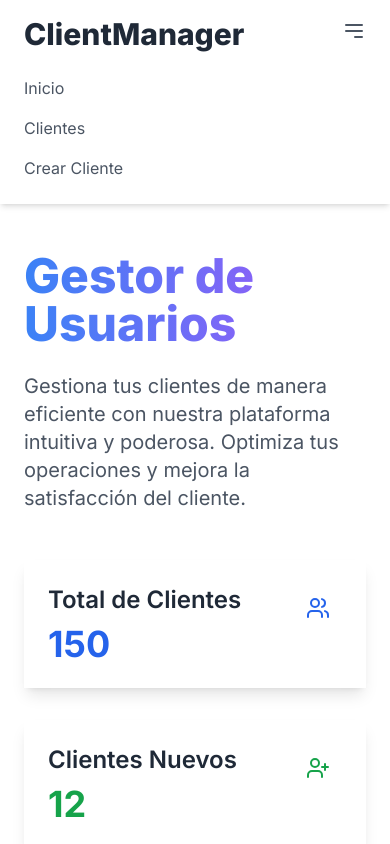
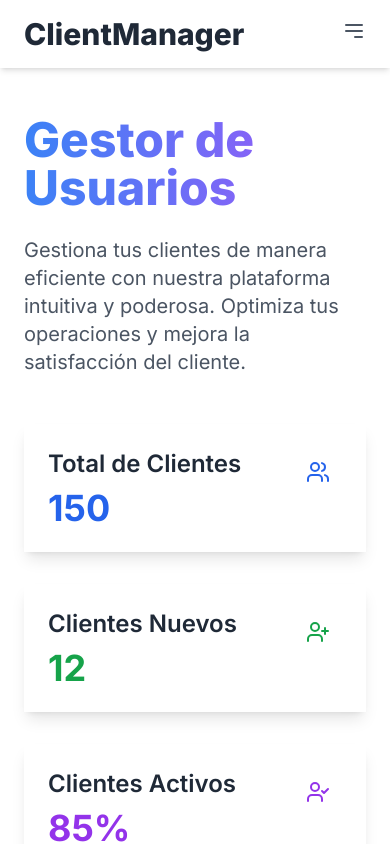
Before and after one commit to SonicWD/FrontEnd-PruebaTecnica, a Next.js app: page / in a window 390 px wide. Shown: the top 844 px of the page. Built offline with nearby package versions, Linux system fonts and the light colour scheme.

Commit message:
Se ajusta responsive de las vistas

```diff
--- a/app/globals.css
+++ /dev/null
@@ -1,69 +0,0 @@
-@tailwind base;
-@tailwind components;
-@tailwind utilities;
-
-@layer base {
-  :root {
-    --background: 0 0% 100%;
-    --foreground: 0 0% 3.9%;
-    --card: 0 0% 100%;
-    --card-foreground: 0 0% 3.9%;
-    --popover: 0 0% 100%;
-    --popover-foreground: 0 0% 3.9%;
-    --primary: 0 0% 9%;
-    --primary-foreground: 0 0% 98%;
-    --secondary: 0 0% 96.1%;
-    --secondary-foreground: 0 0% 9%;
-    --muted: 0 0% 96.1%;
-    --muted-foreground: 0 0% 45.1%;
-    --accent: 0 0% 96.1%;
-    --accent-foreground: 0 0% 9%;
-    --destructive: 0 84.2% 60.2%;
-    --destructive-foreground: 0 0% 98%;
-    --border: 0 0% 89.8%;
-    --input: 0 0% 89.8%;
-    --ring: 0 0% 3.9%;
-    --radius: 0.5rem;
-    --chart-1: 12 76% 61%;
-    --chart-2: 173 58% 39%;
-    --chart-3: 197 37% 24%;
-    --chart-4: 43 74% 66%;
-    --chart-5: 27 87% 67%;
-  }
-
-  .dark {
-    --background: 0 0% 3.9%;
-    --foreground: 0 0% 98%;
-    --card: 0 0% 3.9%;
-    --card-foreground: 0 0% 98%;
-    --popover: 0 0% 3.9%;
-    --popover-foreground: 0 0% 98%;
-    --primary: 0 0% 98%;
-    --primary-foreground: 0 0% 9%;
-    --secondary: 0 0% 14.9%;
-    --secondary-foreground: 0 0% 98%;
-    --muted: 0 0% 14.9%;
-    --muted-foreground: 0 0% 63.9%;
-    --accent: 0 0% 14.9%;
-    --accent-foreground: 0 0% 98%;
-    --destructive: 0 62.8% 30.6%;
-    --destructive-foreground: 0 0% 98%;
-    --border: 0 0% 14.9%;
-    --input: 0 0% 14.9%;
-    --ring: 0 0% 83.1%;
-    --chart-1: 220 70% 50%;
-    --chart-2: 160 60% 45%;
-    --chart-3: 30 80% 55%;
-    --chart-4: 280 65% 60%;
-    --chart-5: 340 75% 55%;
-  }
-}
-
-@layer base {
-  * {
-    @apply border-border;
-  }
-  body {
-    @apply bg-background text-foreground;
-  }
-}
--- a/src/app/page.tsx
+++ b/src/app/page.tsx
@@ -1,3 +1,4 @@
+import React from 'react';
 import Dashboard from '@/components/Dashboard'
 
 export default function HomePage() {
--- a/src/components/Header.tsx
+++ b/src/components/Header.tsx
@@ -1,6 +1,13 @@
-import Link from 'next/link'
+"use client";
+
+import { useState } from 'react';
+import Link from 'next/link';
 
 export default function Header() {
+  const [isMenuOpen, setIsMenuOpen] = useState(false);
+
+  const toggleMenu = () => setIsMenuOpen(!isMenuOpen);
+
   return (
     <header className="bg-white shadow-md">
       <nav className="container mx-auto px-6 py-4">
@@ -25,7 +32,11 @@ export default function Header() {
 
           {/* Menú desplegable para móvil */}
           <div className="md:hidden">
-            <button aria-label="Open Menu" className="text-gray-600 hover:text-gray-800 focus:outline-none focus:ring-2 focus:ring-gray-800">
+            <button
+              aria-label="Open Menu"
+              onClick={toggleMenu}
+              className="text-gray-600 hover:text-gray-800 focus:outline-none focus:ring-2 focus:ring-gray-800"
+            >
               <svg xmlns="http://www.w3.org/2000/svg" className="h-6 w-6" fill="none" viewBox="0 0 24 24" stroke="currentColor">
                 <path strokeLinecap="round" strokeLinejoin="round" strokeWidth="2" d="M4 6h16M4 12h16m-7 6h7" />
               </svg>
@@ -33,8 +44,8 @@ export default function Header() {
           </div>
         </div>
 
-        {/* Mobile navigation (hidden by default) */}
-        <div className="md:hidden mt-4">
+        {/* Mobile navigation */}
+        <div className={`md:hidden mt-4 ${isMenuOpen ? 'block' : 'hidden'}`}>
           <Link href="/" className="block py-2 text-gray-600 hover:text-gray-800">
             Inicio
           </Link>
@@ -47,5 +58,5 @@ export default function Header() {
         </div>
       </nav>
     </header>
-  )
+  );
 }
--- a/tailwind.config.ts
+++ b/tailwind.config.ts
@@ -5,6 +5,8 @@ const config: Config = {
     "./src/pages/**/*.{js,ts,jsx,tsx,mdx}",
     "./src/components/**/*.{js,ts,jsx,tsx,mdx}",
     "./src/app/**/*.{js,ts,jsx,tsx,mdx}",
+    "./src/data/**/*.{js,ts,jsx,tsx,mdx}",
+
   ],
   theme: {
     extend: {
```
